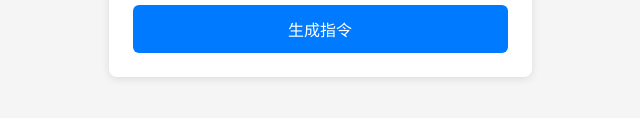
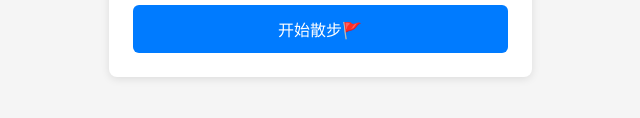
Before and after one commit to labSiffaw/labSiffaw.github.io, a plain HTML site: page walk/index.html in a window 1280 px wide. Shown: the part 480-598 px from the top of the page, 320-960 px from the left. Drawn offline with Linux system fonts and the light colour scheme.

Commit message:
Update index.html

```diff
--- a/walk/index.html
+++ b/walk/index.html
@@ -68,7 +68,7 @@
     <h1>随机散步指令生成器</h1>
     <div id="whereBox" class="box">去哪里？</div>
     <div id="whatBox" class="box">做什么？</div>
-    <button id="generateBtn">生成指令</button>
+    <button id="generateBtn">开始散步🚩</button>
   </div>
 
   <script>
@@ -112,7 +112,7 @@
       '朝最热闹的声音方向走',
       '往风吹来的方向走',
       '看到第一个咖啡馆时转弯',
-      '顺着最近的一条公交线路走一小段'
+      '顺着最近的一条公交线路走一小段',
       '直走遇到第一个路口左转',
       '右转三次然后直走',
       '去离你最近的十字路口',
```
